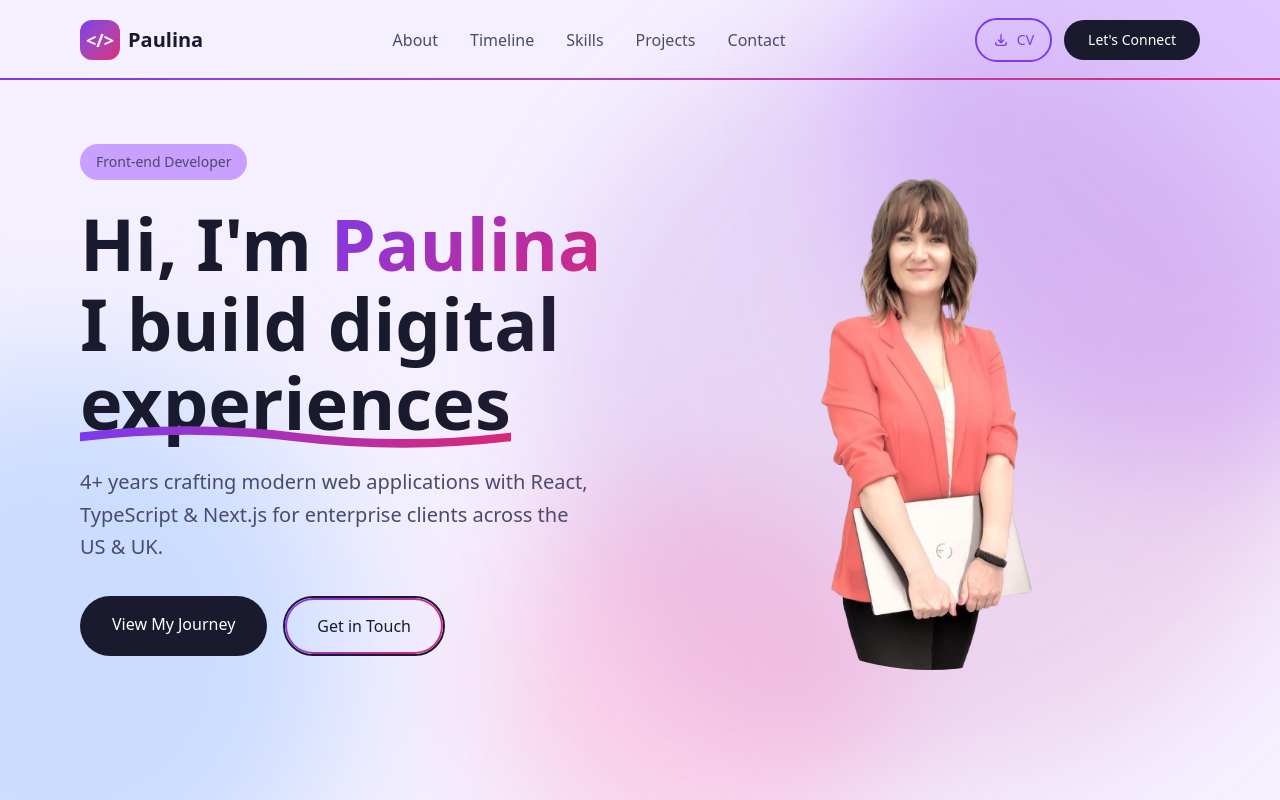
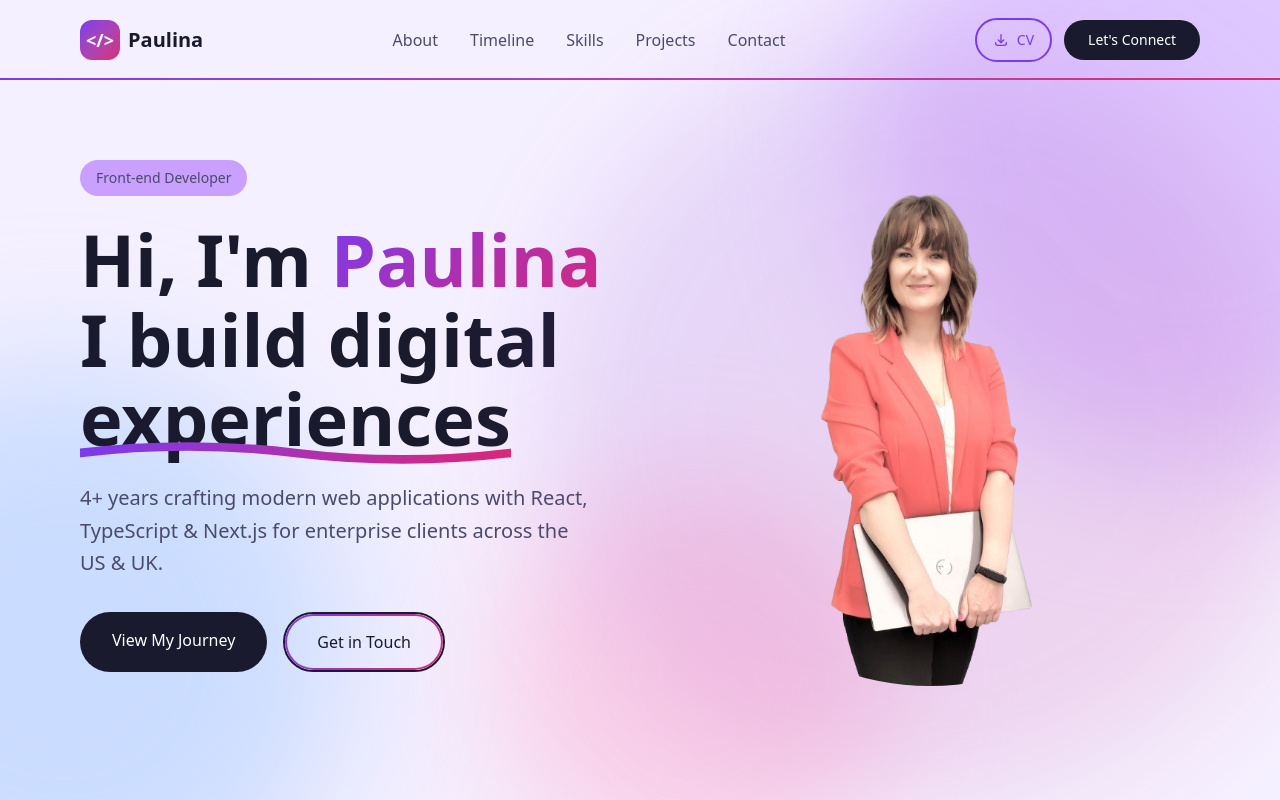
Before and after one commit to PaulinaMurzanska/Paulina-portfolio-2026, a Next.js app: page / in a window 1280 px wide. Shown: the top 800 px of the page. Built offline with nearby package versions, Linux system fonts and the light colour scheme.

Commit message:
fix pd top

```diff
--- a/src/components/Hero/index.tsx
+++ b/src/components/Hero/index.tsx
@@ -11,7 +11,7 @@ export function Hero() {
       <BackgroundBlobs />
 
       {/* Main Content */}
-      <div className="relative z-10 max-w-7xl mx-auto px-4 md:px-12 lg:px-20 py-12 md:py-20 w-full">
+      <div className="relative z-10 max-w-7xl mx-auto px-4 md:px-12 lg:px-20 pt-24 pb-12 md:pt-28 md:pb-20 w-full">
         <div className="grid lg:grid-cols-2 gap-8 lg:gap-12 items-center">
           {/* Left Column - Text Content */}
           <HeroContent />
```
